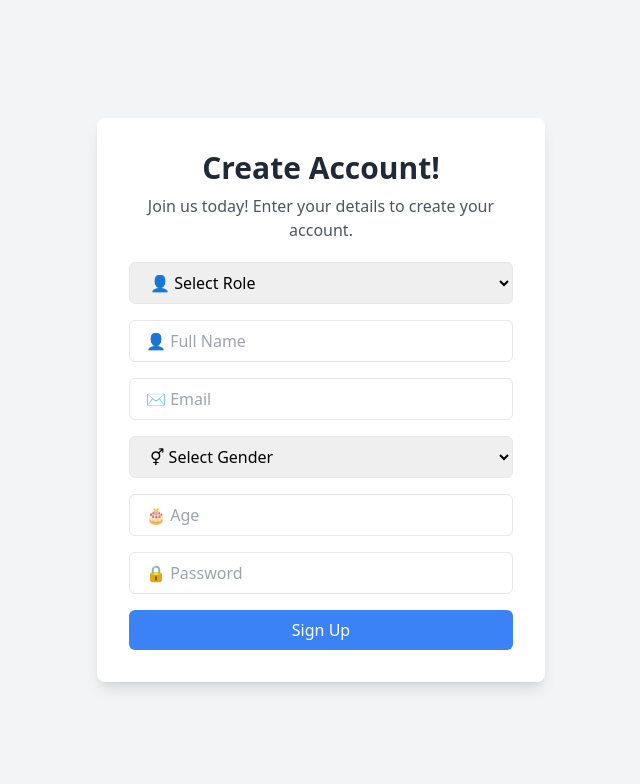
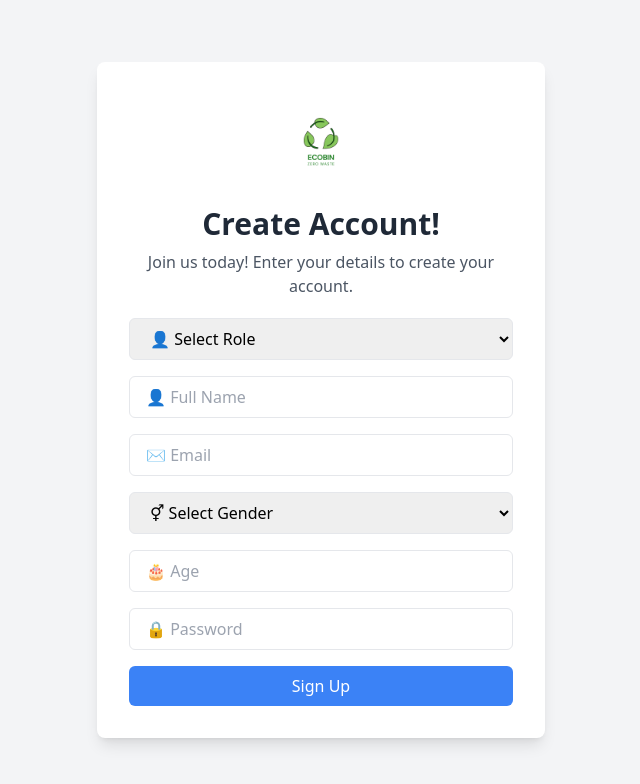
Before and after one commit to senu02/EcoBin, a React (Create React App) app in the folder ecobin/: page /SignupForm in a window 1280 px wide. Shown: the top 784 px of the page, without its empty margins (319-959 px from the left). Built offline with nearby package versions, Linux system fonts and the light colour scheme.

Commit message:
logo add

```diff
--- a/ecobin/src/Home/Login.jsx
+++ b/ecobin/src/Home/Login.jsx
@@ -1,5 +1,6 @@
 import { useState } from "react";
 import { GoogleOAuthProvider, GoogleLogin } from "@react-oauth/google";
+import companyLogo from "../Home/images/Logo.png"; // Import your company logo
 
 export default function LoginForm() {
   const [formData, setFormData] = useState({
@@ -30,6 +31,11 @@ export default function LoginForm() {
     <GoogleOAuthProvider clientId="YOUR_GOOGLE_CLIENT_ID">
       <div className="flex justify-center items-center min-h-screen bg-gray-100">
         <div className="bg-white p-8 rounded-lg shadow-lg w-full max-w-md">
+          {/* Company Logo */}
+          <div className="flex justify-center mb-4">
+            <img src={companyLogo} alt="Company Logo" className="w-24 h-30" />
+          </div>
+
           <h2 className="text-3xl font-bold text-center text-gray-800 mb-2">
             Welcome Back!
           </h2>
@@ -69,10 +75,7 @@ export default function LoginForm() {
 
           {/* Google Login Button */}
           <div className="mt-4">
-            <GoogleLogin
-              onSuccess={handleGoogleSuccess}
-              onError={handleGoogleFailure}
-            />
+            <GoogleLogin onSuccess={handleGoogleSuccess} onError={handleGoogleFailure} />
           </div>
 
           {/* Signup Link */}
--- a/ecobin/src/Home/SignUp.jsx
+++ b/ecobin/src/Home/SignUp.jsx
@@ -1,4 +1,5 @@
 import { useState } from "react";
+import logo from "../Home/images/Logo.png"; // Import company logo
 
 export default function SignupForm() {
   const [formData, setFormData] = useState({
@@ -22,6 +23,11 @@ export default function SignupForm() {
   return (
     <div className="flex justify-center items-center min-h-screen bg-gray-100">
       <div className="bg-white p-8 rounded-lg shadow-lg w-full max-w-md">
+        {/* Logo */}
+        <div className="flex justify-center mb-4">
+          <img src={logo} alt="Company Logo" className="w-24" />
+        </div>
+
         <h2 className="text-3xl font-bold text-center text-gray-800 mb-2">
           Create Account!
         </h2>
```
Also changed, not shown: ecobin/src/Home/images/Logo.png (added).
